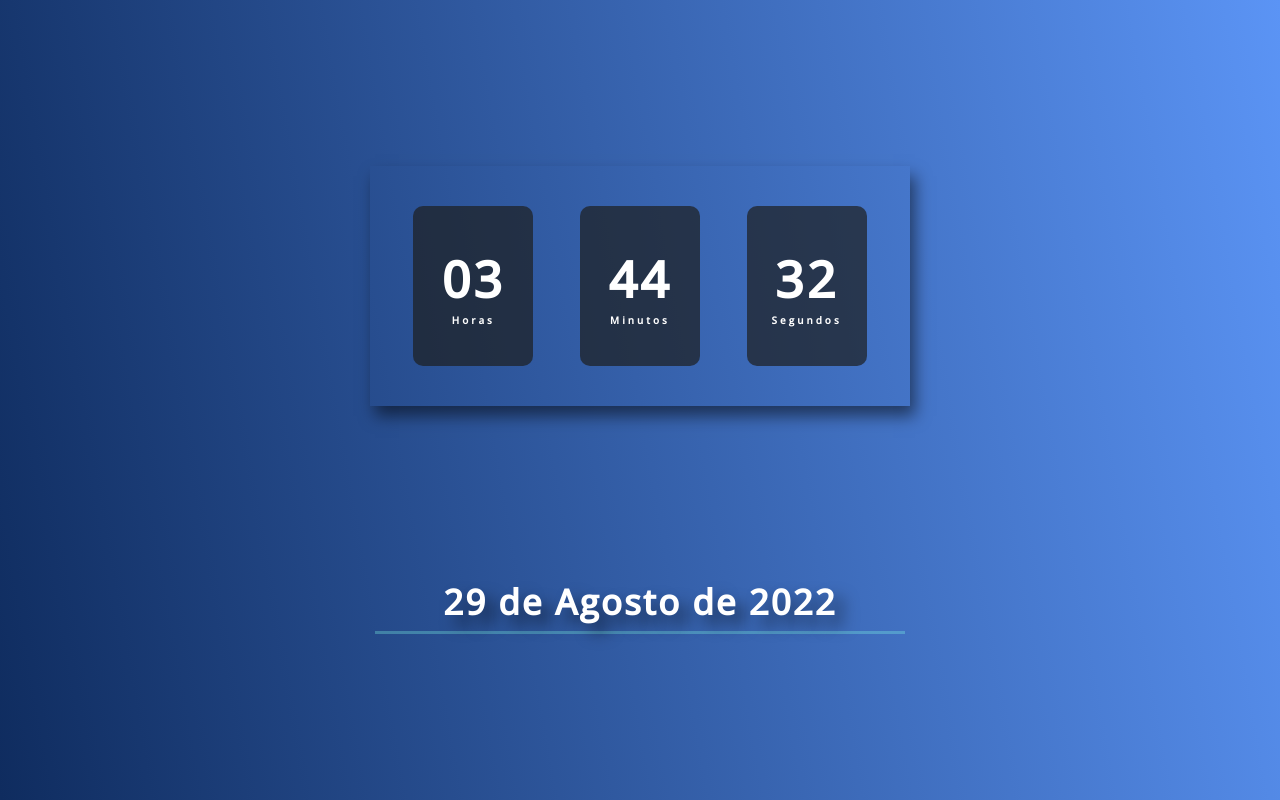
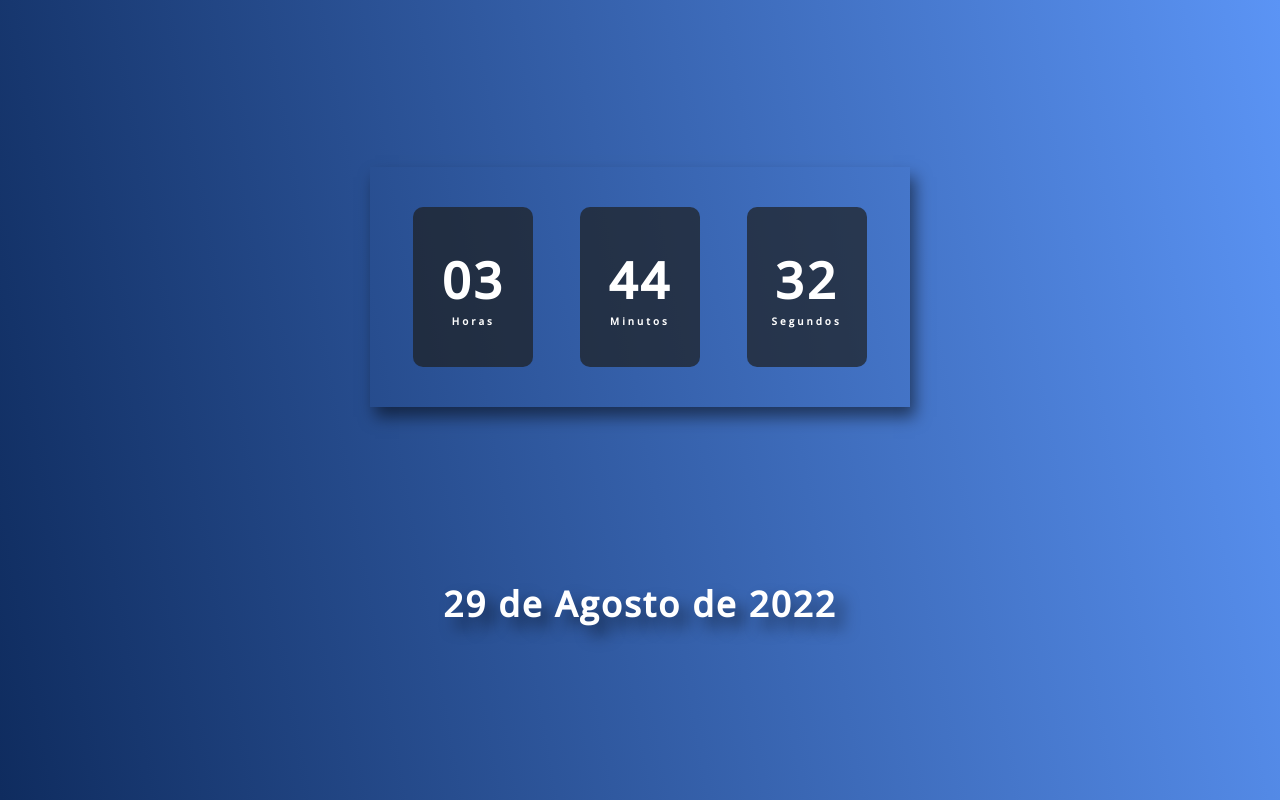
Before and after one commit to joaopaulofg/relogio-digital, a plain HTML site: page Relógio Digital/index.html in a window 1280 px wide. Drawn offline with nearby package versions, Linux system fonts and the light colour scheme.

Commit message:
sem sublinhado

```diff
--- a/Relógio Digital/assets/style.css
+++ b/Relógio Digital/assets/style.css
@@ -53,7 +53,7 @@ body {
     align-items: center;
     justify-content: center;
 
-    border-bottom: 3px solid rgba(130, 280, 230, .3);
+    /* border-bottom: 3px solid rgba(130, 280, 230, .3); */
 
     color: white;
     font-weight: 700;
```
